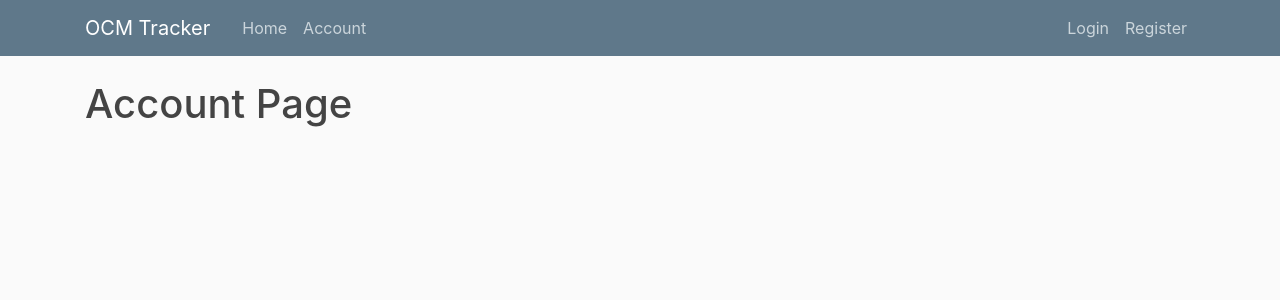
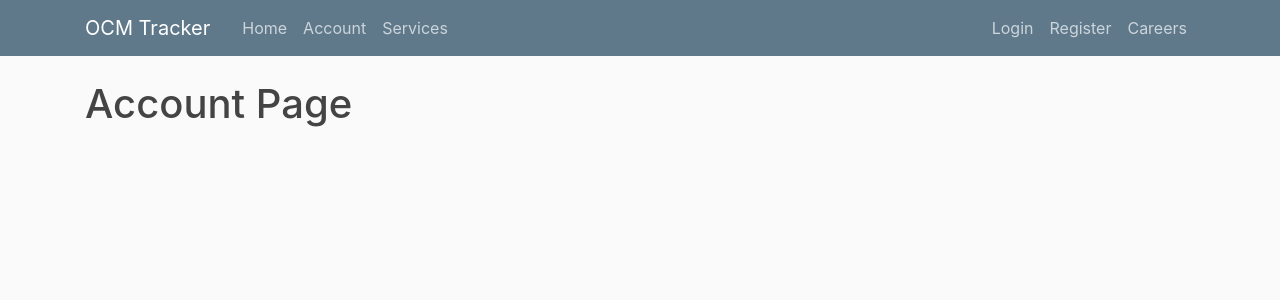
Before and after one commit to ibaf001/conexus, a Flask app: page /account in a window 1280 px wide. Shown: the top 300 px of the page. Run offline with Flask 2, Linux system fonts and the light colour scheme; some libraries are stand-ins or nearby versions.

Commit message:
Added services

```diff
--- a/tracker/forms.py
+++ b/tracker/forms.py
@@ -37,11 +37,13 @@ class ProjectForm(FlaskForm):
 
     submit = SubmitField('Add Project')
 
+
 # forms used for projects
 class DukeForm(FlaskForm):
     case = StringField('case', validators=[DataRequired()], default='DUKE001')
     name = StringField('name', validators=[DataRequired()])
     email = StringField('email', validators=[DataRequired()])
+    #assignee = SelectField(u'assignee', choices=['Ibo', 'Briella'])
 
     submit = SubmitField('Add')
 
--- a/tracker/routes.py
+++ b/tracker/routes.py
@@ -108,7 +108,7 @@ def add_project(name):
                 obj[field.label.text] = field.data
         obj['user_id'] = current_user.id
         obj['client'] = name
-        # saveObj(obj)
+        save_project(obj)
         flash('project created successfully', 'success')
         return render_template("add_project.html", form=form, clients=clients, selected=name)
     return render_template("add_project.html", form=form, clients=clients, selected=name)
--- a/tracker/templates/base.html
+++ b/tracker/templates/base.html
@@ -26,6 +26,7 @@
                 <div class="navbar-nav mr-auto">
                     <a class="nav-item nav-link" href="{{ url_for('home') }}">Home</a>
                     <a class="nav-item nav-link" href="{{ url_for('account') }}">Account</a>
+                    <a class="nav-item nav-link" href="#">Services</a>
                 </div>
                 <!-- Navbar Right Side -->
                 <div class="navbar-nav">
@@ -37,6 +38,8 @@
                         <a class="nav-item nav-link" href="{{ url_for('login') }}">Login</a>
                         <a class="nav-item nav-link" href="{{ url_for('register') }}">Register</a>
                     {% endif %}
+                    <a class="nav-item nav-link" href="#">Careers</a>
+
                 </div>
             </div>
         </div>
--- a/tracker/utils.py
+++ b/tracker/utils.py
@@ -28,7 +28,7 @@ from sshtunnel import SSHTunnelForwarder
 # server.stop()
 
 
-def saveObj(obj):
+def save_project(obj):
     server = SSHTunnelForwarder(
         '10.0.0.141',  # mongo host
         ssh_username='ibo',
```
Also changed, not shown: tracker/site.db, tracker/static/ocm.jpg (added), tracker/static/ocm2.jpg (added).
